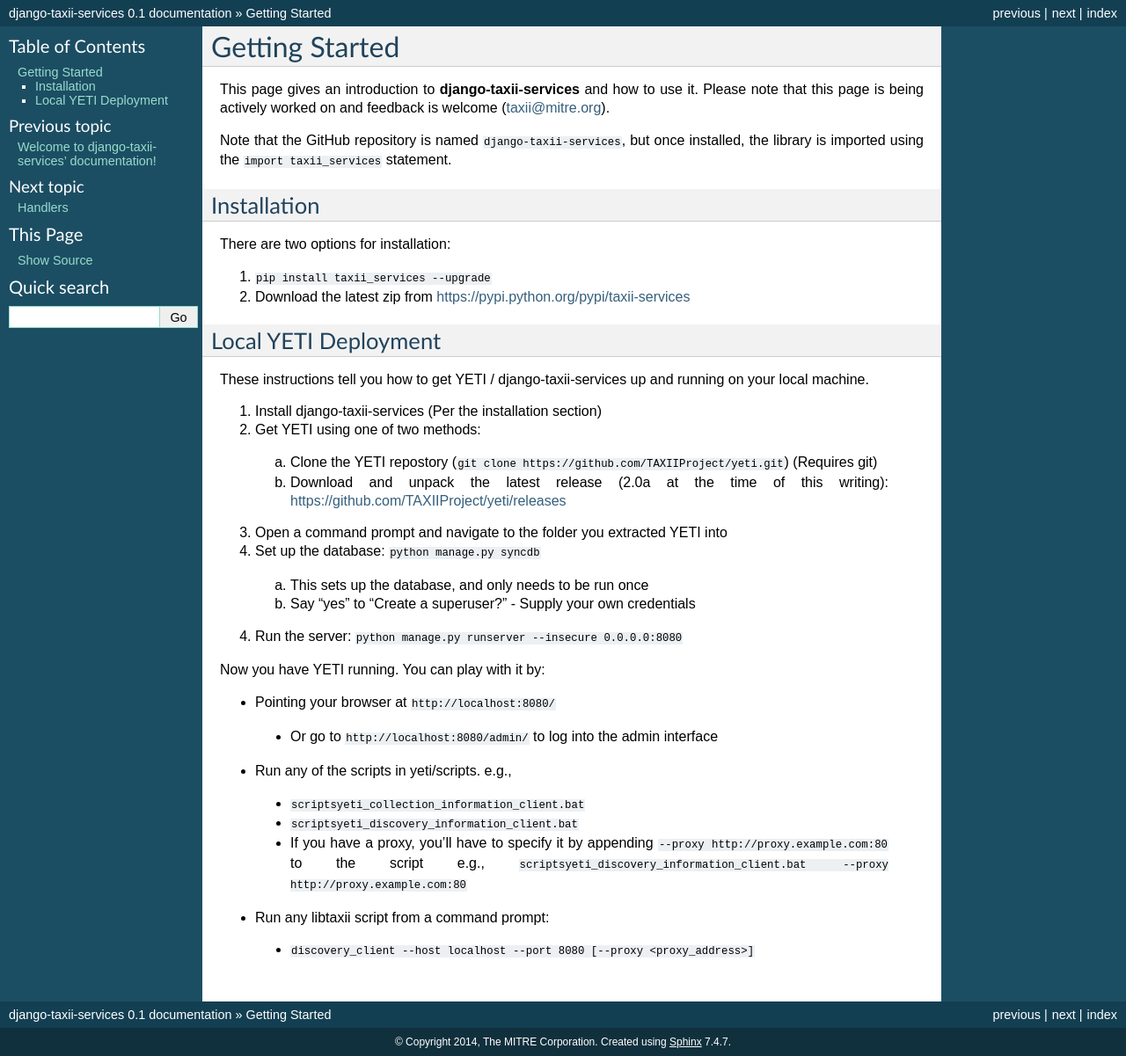
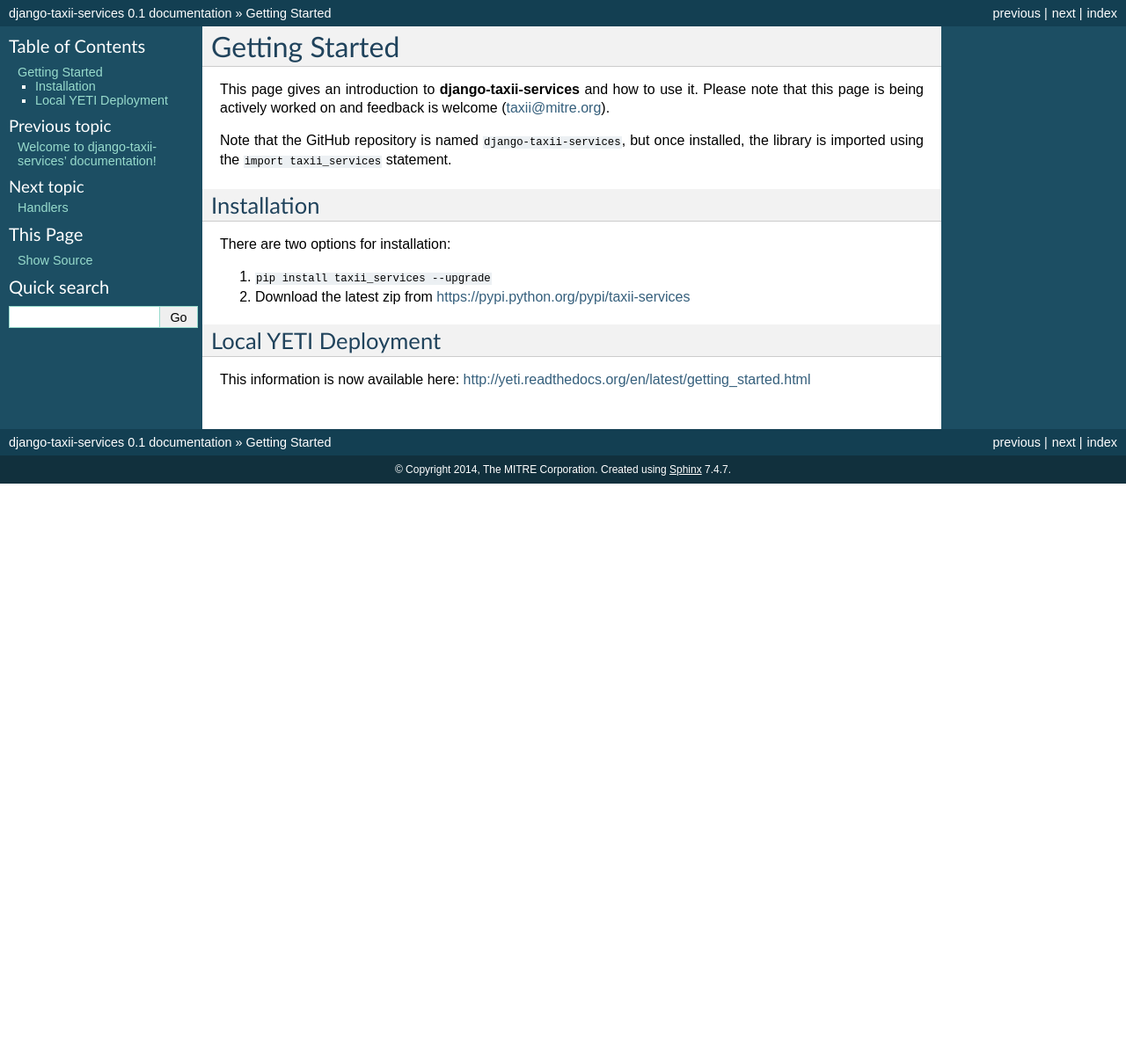
Before and after one commit to TAXIIProject/django-taxii-services, a Sphinx documentation site: the page built from docs/getting_started.rst, in a window 1280 px wide. Shown: the whole page at 88% size. Built offline with Sphinx 7.4.7, drawn with Linux system fonts in a browser that asks for light colours; after the commit the page ends 900 px from its top, so only the background shows below that.

Commit message:
Removed YETI info, as it's now in the YETI docs

```diff
--- a/docs/getting_started.rst
+++ b/docs/getting_started.rst
@@ -18,39 +18,4 @@
 Local YETI Deployment
 ---------------------
 
-These instructions tell you how to get YETI / django-taxii-services
-up and running on your local machine.
-
-1. Install django-taxii-services (Per the installation section)
-2. Get YETI using one of two methods:
-
- a. Clone the YETI repostory (:code:`git clone https://github.com/TAXIIProject/yeti.git`) \
-    (Requires git)
- b. Download and unpack the latest release (2.0a at the time of this writing): \
-    https://github.com/TAXIIProject/yeti/releases
-
-3. Open a command prompt and navigate to the folder you extracted YETI into
-#. Set up the database: :code:`python manage.py syncdb`
-
- a. This sets up the database, and only needs to be run once
- b. Say "yes" to "Create a superuser?" - Supply your own credentials
-
-4. Run the server: :code:`python manage.py runserver --insecure 0.0.0.0:8080`
-
-Now you have YETI running. You can play with it by:
-
-* Pointing your browser at :code:`http://localhost:8080/`
-
- * Or go to :code:`http://localhost:8080/admin/` to log into the admin interface
-
-* Run any of the scripts in yeti/scripts. e.g.,
-
- * :code:`scripts\yeti_collection_information_client.bat`
- * :code:`scripts\yeti_discovery_information_client.bat`
- * If you have a proxy, you'll have to specify it by appending \
-   :code:`--proxy http://proxy.example.com:80` to the script \
-   e.g., :code:`scripts\yeti_discovery_information_client.bat --proxy http://proxy.example.com:80`
-
-* Run any libtaxii script from a command prompt:
-
- * :code:`discovery_client --host localhost --port 8080 [--proxy <proxy_address>]`
+This information is now available here: http://yeti.readthedocs.org/en/latest/getting_started.html
```
